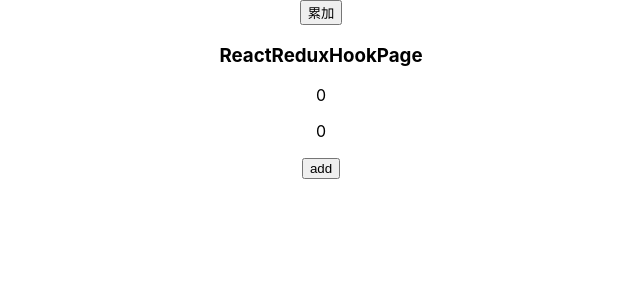
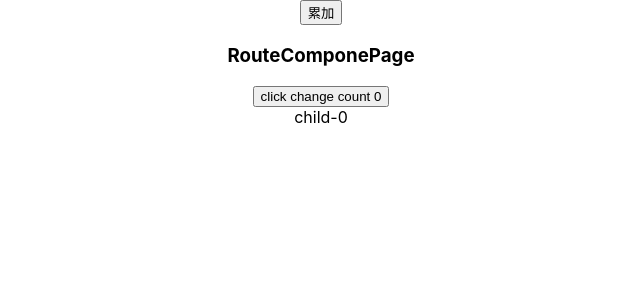
Before and after one commit to webInRoad/custom-react, a React (Create React App) app: page /login in a window 1280 px wide. Shown: the top 300 px of the page, without its empty margins (319-959 px from the left). Built offline with nearby package versions, Linux system fonts and the light colour scheme.

Commit message:
React Router 的三种渲染方式

```diff
--- a/package.json
+++ b/package.json
@@ -9,6 +9,7 @@
     "react": "^17.0.2",
     "react-dom": "^17.0.2",
     "react-redux": "^7.2.4",
+    "react-router-dom": "^5.2.0",
     "react-scripts": "4.0.3",
     "redux": "^4.1.0",
     "redux-logger": "^3.0.6",
--- a/src/App.js
+++ b/src/App.js
@@ -2,6 +2,8 @@ import './App.css';
 import ReactReduxHookPage from './pages/ReactReduxHookPage'
 import HooksPage from './pages/HooksPage'
 import ReduxPage from './pages/ReduxPage'
+import RouteComponePage from './pages/RouteComponePage'
+import ReactRouterPage from './pages/ReactRouterPage'
 import { useState } from 'react'
 function App() {
   const [num, setNum] = useState(1)
@@ -11,8 +13,9 @@ function App() {
       {/* {
         num % 2 && <ReduxPage />
       } */}
-      <ReactReduxHookPage />
+      {/* <ReactReduxHookPage /> */}
       {/* <HooksPage /> */}
+      <ReactRouterPage />
     </div>
   );
 }
--- /dev/null
+++ b/src/pages/HomePage.js
@@ -0,0 +1,11 @@
+import React, { Component } from 'react'
+
+export default class HomePage extends Component {
+  render() {
+    return (
+      <div>
+        <h3>HomePage</h3>
+      </div>
+    )
+  }
+}
--- /dev/null
+++ b/src/pages/LoginPage.js
@@ -0,0 +1,11 @@
+import React, { Component } from 'react'
+
+export default class LoginPage extends Component {
+  render() {
+    return (
+      <div>
+        <h3>LoginPage</h3>
+      </div>
+    )
+  }
+}
--- /dev/null
+++ b/src/pages/ReactRouterPage.js
@@ -0,0 +1,65 @@
+import React, {Component, useEffect} from "react";
+import {BrowserRouter as Router, Route} from "react-router-dom";
+
+export default class RouteComponePage extends Component {
+  constructor(props) {
+    super(props);
+    this.state = {
+      count: 0
+    };
+  }
+  render() {
+    const {count} = this.state;
+    return (
+      <div>
+        <h3>RouteComponePage</h3>
+        <button
+          onClick={() => {
+            this.setState({count: count + 1});
+          }}>
+          click change count {count}
+        </button>
+        <Router>
+          {/* 渲染component的时候会调用React.createElement，如果使用下面这种匿名函数的形式，每次都会生成一个新的匿名的函数，
+          导致生成的组件的type总是不相同，这个时候会产生重复的卸载和挂载 */}
+
+          {/* 错误举例 课下自己尝试下 观察下child的didMount和willUnmount函数 */}
+          {/* <Route component={() => <Child count={count} />} /> */}
+          {/* <Route component={() => <FunctionChild count={count} />} /> */}
+
+          {/* 下面才是正确的示范 */}
+          <Route path="/login" render={() => <Child count={count} />} />
+          {/* <Route render={() => <FunctionChild count={count} />} /> */}
+
+          {/* children 呢  */}
+          {/* <Route path="/login" children={() => <Child count={count} />} /> */}
+          {/* <Route path="/login2" children={() => <Child count={count} />} /> */}
+          {/* <Route children={() => <FunctionChild count={count} />} /> */}
+        </Router>
+      </div>
+    );
+  }
+}
+
+class Child extends Component {
+  componentDidMount() {
+    console.log("componentDidMount"); //sy-log
+  }
+
+  componentWillUnmount() {
+    console.log("componentWillUnmount"); //sy-log
+  }
+
+  render() {
+    return <div>child-{this.props.count}</div>;
+  }
+}
+
+function FunctionChild(props) {
+  useEffect(() => {
+    return () => {
+      console.log("WillUnmount"); //sy-log
+    };
+  }, []);
+  return <div>child-{props.count}</div>;
+}
--- /dev/null
+++ b/src/pages/RouteComponePage.js
@@ -0,0 +1,32 @@
+import React, { Component } from 'react'
+import {BrowserRouter as Router,Route,Link,Switch} from'react-router-dom'
+import HomePage from './HomePage'
+import LoginPage from './LoginPage'
+import UserPage from './UserPage'
+import _404Page from './_404Page'
+
+export default class RouteComponePage extends Component {
+  render() {
+    return (
+      <div>
+        <h3>ReactRouterPage</h3>
+        <Router>
+          <Link to="/">首页</Link>
+          <Link to="/user">用户中心</Link>
+          <Link to="/login">登录</Link>
+          <Switch>
+            <Route path="/" exact component={HomePage}></Route>
+            <Route path="/user" exact strict component={UserPage}></Route>
+            <Route path="/login" sensitive component={LoginPage}></Route>
+            <Route component={_404Page}></Route>
+          </Switch>
+        </Router>
+      </div>
+    )
+  }
+}
+
+/**
+ *  exact strict 这样 /user/ 就匹配不到 /user 路由
+ *  sensitive 这样大写 /Login 就匹配不到小写的 /login
+*/
--- /dev/null
+++ b/src/pages/UserPage.js
@@ -0,0 +1,11 @@
+import React, { Component } from 'react'
+
+export default class UserPage extends Component {
+  render() {
+    return (
+      <div>
+        <h3>Userpage</h3>
+      </div>
+    )
+  }
+}
--- /dev/null
+++ b/src/pages/_404Page.js
@@ -0,0 +1,11 @@
+import React, { Component } from 'react'
+
+export default class _404Page extends Component {
+  render() {
+    return (
+      <div>
+        <h3>_404Page</h3>
+      </div>
+    )
+  }
+}
```
